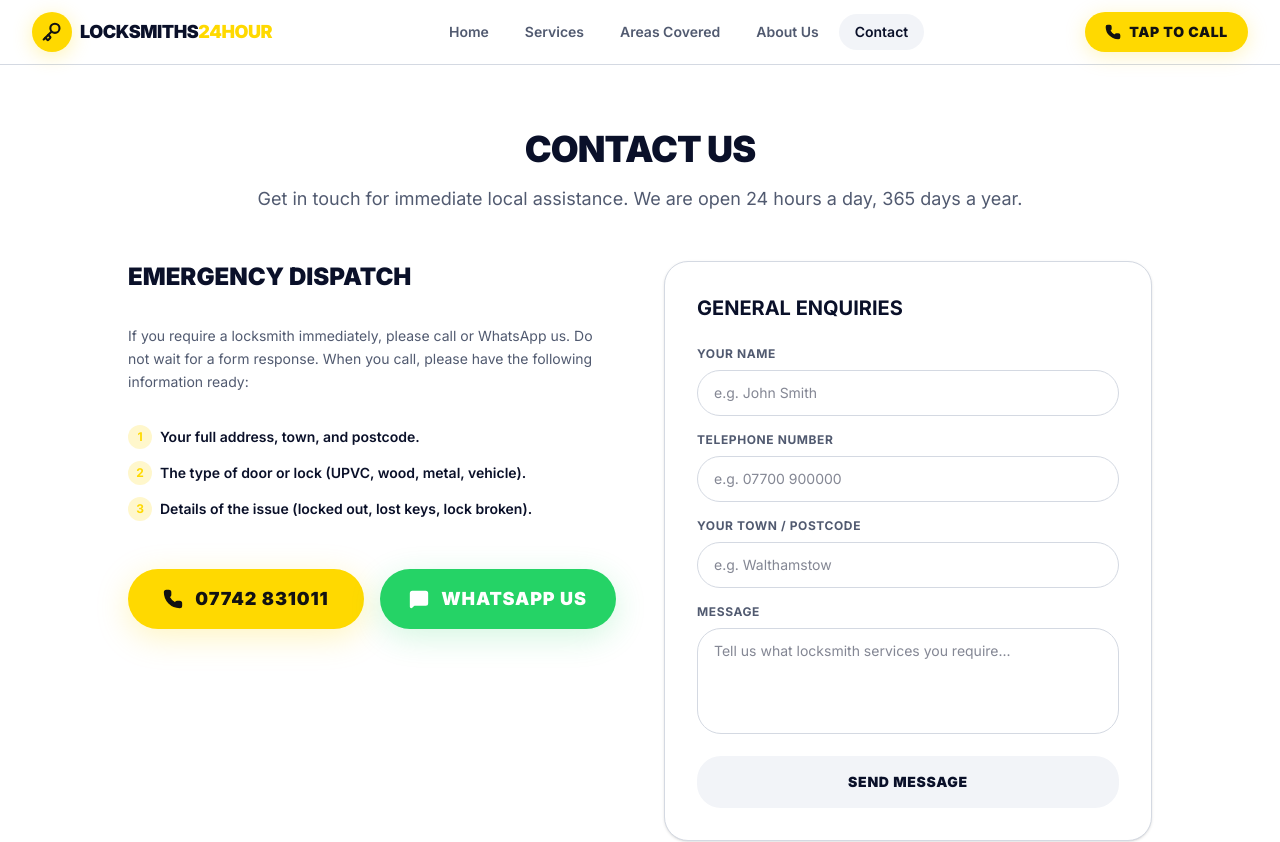
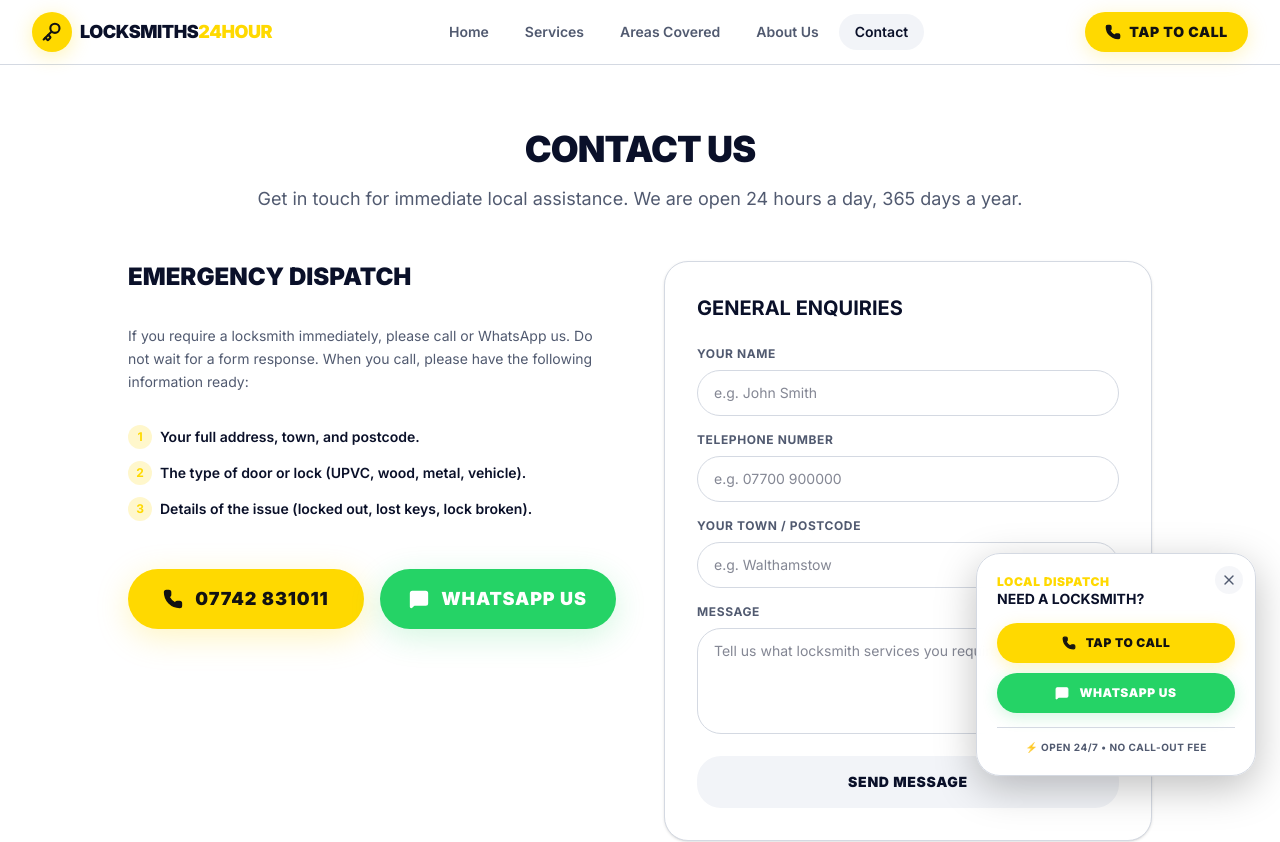
Before and after one commit to ESIGNSEO/Locksmiths-24-hour-UK, a Next.js app: page /contact in a window 1280 px wide. Shown: the top 842 px of the page. Built offline with nearby package versions, Linux system fonts and the light colour scheme.

Commit message:
feat: add FloatingCTABubble component with show/hide toggle and CTA buttons

```diff
--- a/src/app/layout.tsx
+++ b/src/app/layout.tsx
@@ -1,9 +1,10 @@
 import type { Metadata } from "next";
 import { Inter } from "next/font/google";
 import "./globals.css";
-import Header from "@/components/Header";
+import SiteHeader from "@/components/Header";
 import Footer from "@/components/Footer";
 import StickyMobileBar from "@/components/StickyMobileBar";
+import FloatingCTABubble from "@/components/FloatingCTABubble";
 
 const inter = Inter({
   subsets: ["latin"],
@@ -22,16 +23,12 @@ export default function RootLayout({
 }>) {
   return (
     <html lang="en-GB" className={`${inter.variable} h-full antialiased`}>
-      <head>
-        <title>Locksmiths24hour | 24/7 Emergency Locksmith</title>
-        <meta name="description" content="Local emergency locksmiths across England, Scotland & Wales." />
-        <meta property="og:title" content="Locksmiths24hour" />
-      </head>
       <body className="min-h-full flex flex-col bg-background text-foreground">
-        <Header />
+        <SiteHeader />
         <main className="flex-1 pb-16 md:pb-0">{children}</main>
         <Footer />
         <StickyMobileBar />
+        <FloatingCTABubble />
       </body>
     </html>
   );
--- /dev/null
+++ b/src/components/FloatingCTABubble.tsx
@@ -0,0 +1,99 @@
+'use client';
+
+import React, { useState, useEffect } from 'react';
+import { Phone, MessageSquare, X, MessageCircle } from 'lucide-react';
+
+export default function FloatingCTABubble() {
+  const [isOpen, setIsOpen] = useState(true);
+  const [mounted, setMounted] = useState(false);
+
+  useEffect(() => {
+    // Defer state updates to avoid synchronous setState in effect warning and prevent hydration mismatches
+    const timer = setTimeout(() => {
+      const savedState = sessionStorage.getItem('cta-bubble-open');
+      if (savedState !== null) {
+        setIsOpen(savedState === 'true');
+      }
+      setMounted(true);
+    }, 0);
+    return () => clearTimeout(timer);
+  }, []);
+
+  const handleToggle = (state: boolean) => {
+    setIsOpen(state);
+    sessionStorage.setItem('cta-bubble-open', String(state));
+  };
+
+  if (!mounted) return null;
+
+  return (
+    <>
+      {isOpen ? (
+        /* Expanded Floating Card */
+        <div
+          className="fixed right-4 sm:right-6 bottom-[88px] md:bottom-6 z-40 w-[280px] bg-card/95 backdrop-blur-xl border border-border p-5 rounded-3xl shadow-[0_12px_40px_rgba(0,0,0,0.25)] transition-all duration-300 animate-in fade-in slide-in-from-bottom-5"
+          role="dialog"
+          aria-label="Contact Quick Access Widget"
+        >
+          {/* Close Button */}
+          <button
+            onClick={() => handleToggle(false)}
+            className="absolute top-3 right-3 flex h-7 w-7 items-center justify-center rounded-full bg-secondary/80 text-muted-foreground hover:text-foreground hover:bg-secondary transition-premium"
+            aria-label="Hide contact widget"
+          >
+            <X className="h-4 w-4" />
+          </button>
+
+          {/* Heading */}
+          <div className="mb-4">
+            <h4 className="text-xs font-black uppercase tracking-wider text-primary">Local Dispatch</h4>
+            <h3 className="text-sm font-bold uppercase text-foreground leading-tight">Need a Locksmith?</h3>
+          </div>
+
+          {/* Action Buttons */}
+          <div className="space-y-2.5">
+            {/* Call Action */}
+            <a
+              href="tel:07742831011"
+              className="flex items-center justify-center gap-2.5 w-full py-3 px-4 rounded-xl bg-primary text-primary-foreground font-black text-xs uppercase tracking-wider transition-premium shadow-[0_4px_16px_rgba(255,217,0,0.25)] hover:scale-[1.02] active:scale-[0.98]"
+            >
+              <Phone className="h-3.5 w-3.5 fill-current animate-pulse-slow" />
+              Tap to Call
+            </a>
+
+            {/* WhatsApp Action */}
+            <a
+              href="https://wa.me/447742831011?text=Hello%2C%20I%20need%20a%20locksmith"
+              target="_blank"
+              rel="noopener noreferrer"
+              className="flex items-center justify-center gap-2.5 w-full py-3 px-4 rounded-xl bg-[#25d366] text-white font-black text-xs uppercase tracking-wider transition-premium shadow-[0_4px_16px_rgba(37,211,102,0.2)] hover:scale-[1.02] active:scale-[0.98]"
+            >
+              <MessageSquare className="h-3.5 w-3.5 fill-current" />
+              WhatsApp Us
+            </a>
+          </div>
+
+          {/* Sub-label */}
+          <div className="mt-3.5 text-center border-t border-border pt-3">
+            <p className="text-[10px] font-bold uppercase tracking-wider text-muted-foreground">
+              ⚡ Open 24/7 &bull; No call-out fee
+            </p>
+          </div>
+        </div>
+      ) : (
+        /* Collapsed Pulse Button */
+        <button
+          onClick={() => handleToggle(true)}
+          className="fixed right-4 sm:right-6 bottom-[88px] md:bottom-6 z-40 flex h-14 w-14 items-center justify-center rounded-full bg-primary text-primary-foreground shadow-[0_6px_24px_rgba(255,217,0,0.35)] transition-premium hover:scale-110 active:scale-90 animate-[pulse_2.8s_ease-in-out_infinite]"
+          aria-label="Show contact options"
+        >
+          <MessageCircle className="h-6 w-6 stroke-[2.5]" />
+          {/* Text Badge for visibility */}
+          <span className="absolute right-16 px-2.5 py-1 rounded-lg bg-[#0a1029]/90 backdrop-blur-md text-white border border-[#2e364d] text-[10px] font-black uppercase tracking-wider whitespace-nowrap opacity-0 md:opacity-100 hover:opacity-100 transition-opacity pointer-events-none">
+            24/7 Locksmiths
+          </span>
+        </button>
+      )}
+    </>
+  );
+}
```
